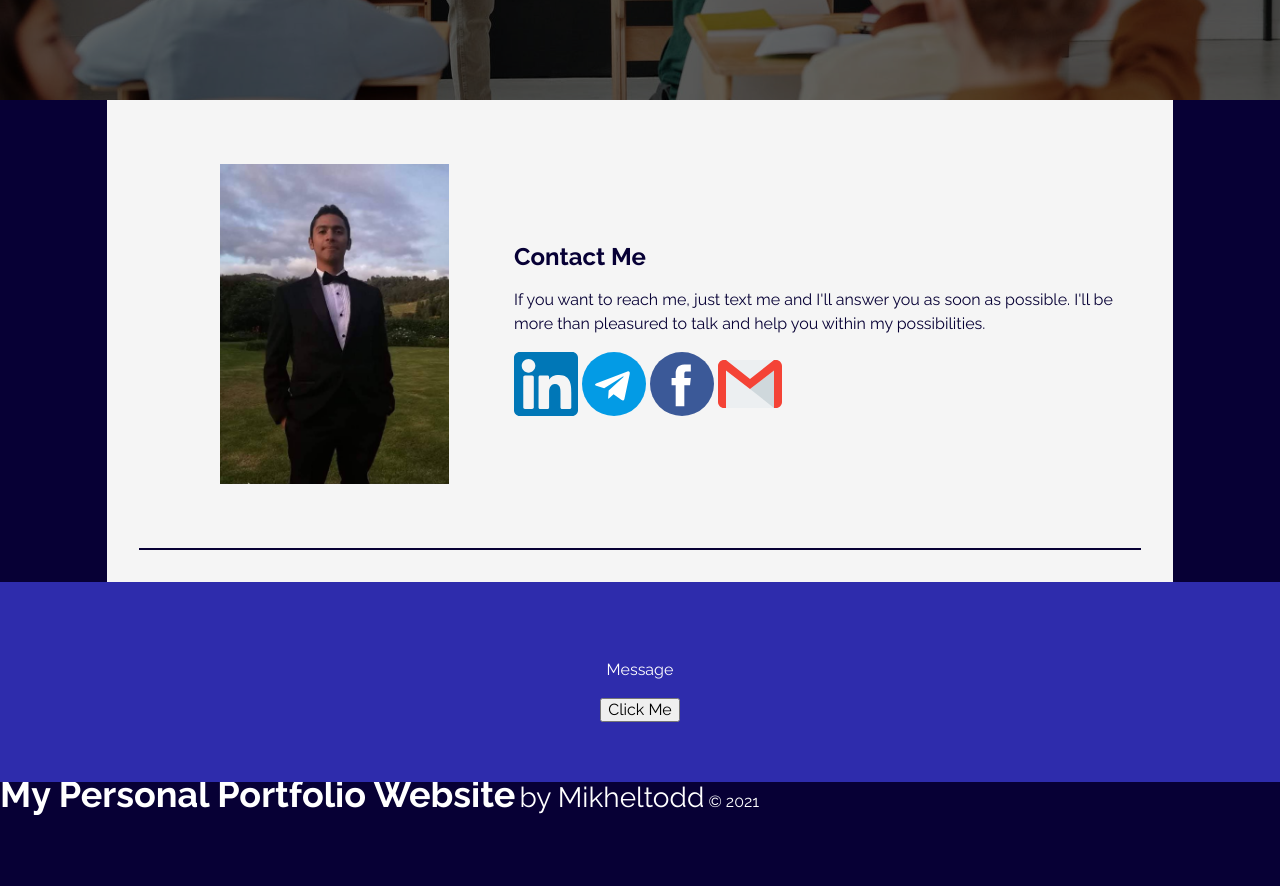
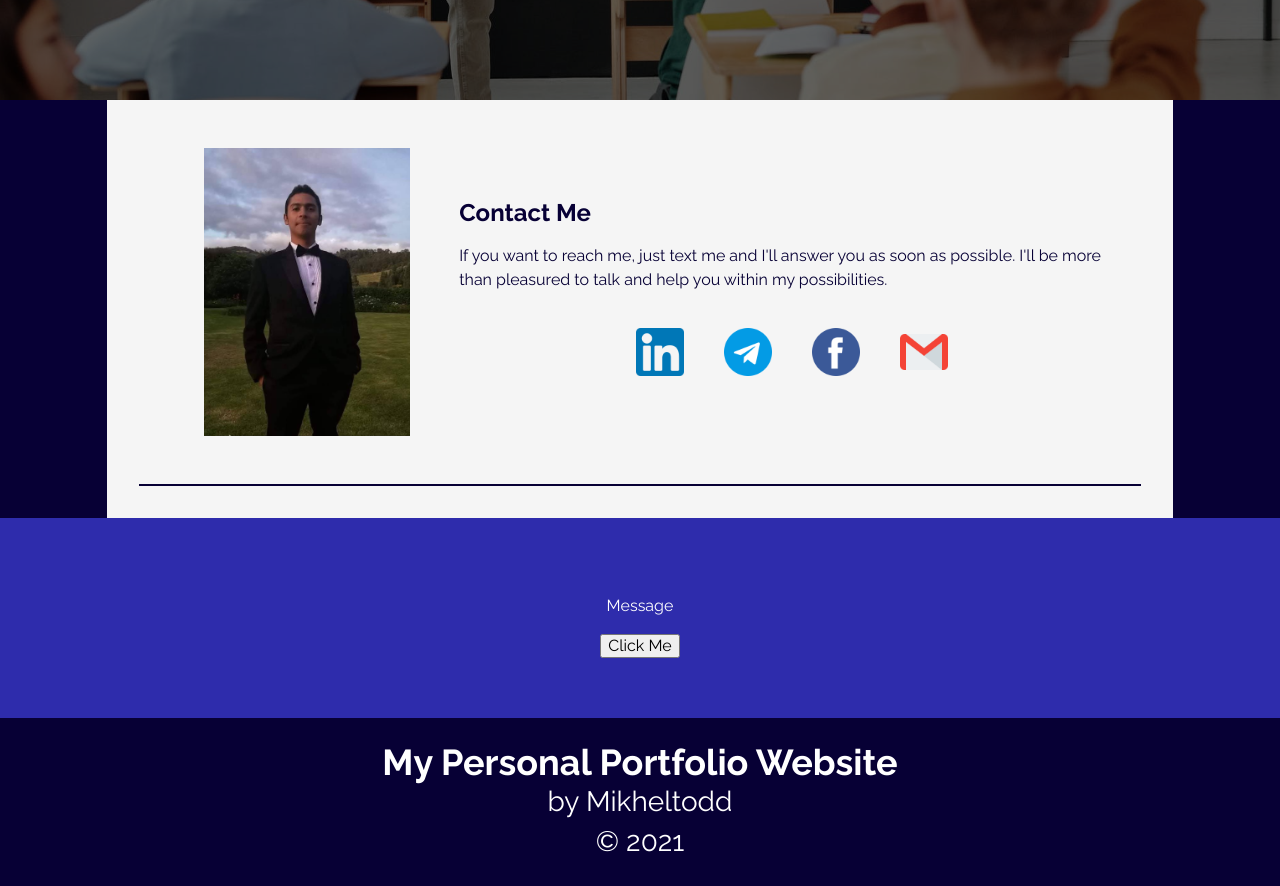
Before and after one commit to Mikheltodd/MyPersonalPortfolio, a plain HTML site: page contact.html in a window 1280 px wide. Shown: the part 460-1346 px from the top of the page. Before the commit the page ends 1275 px from the top, so only its background shows below. Drawn offline with Linux system fonts and the light colour scheme.

Commit message:
Contact and Footer Styling

```diff
--- a/contact.html
+++ b/contact.html
@@ -10,23 +10,16 @@
       href="./resources/img/logos/myLogo.ico"
       type="image/x-icon"
     />
-    <link
-      rel="icon"
-      href="./resources/img/logos/myLogo.ico"
-      type="image/x-icon"
-    />
+    <link rel="icon" href="./resources/img/logos/myLogo.ico" type="image/x-icon" />
     <link
       rel="stylesheet"
       type="text/css"
       href="./resources/css/normalize.css"
     />
     <link rel="stylesheet" type="text/css" href="./resources/css/style.css" />
-    <link rel="preconnect" href="https://fonts.googleapis.com" />
-    <link rel="preconnect" href="https://fonts.gstatic.com" crossorigin />
-    <link
-      href="https://fonts.googleapis.com/css2?family=Raleway:wght@400;700&display=swap"
-      rel="stylesheet"
-    />
+    <link rel="preconnect" href="https://fonts.googleapis.com">
+    <link rel="preconnect" href="https://fonts.gstatic.com" crossorigin>
+    <link href="https://fonts.googleapis.com/css2?family=Raleway:wght@400;700&display=swap" rel="stylesheet">
   </head>
   <body>
     <header>
@@ -47,7 +40,6 @@
         </ul>
       </nav>
     </header>
-
     <main>
       <div class="banner-top">
         <div class="overlay">
@@ -58,12 +50,9 @@
         <div></div>
         <div class="content">
         <section id="About">
-            <div class="info-card-right">
+          <div class="info-card-left">
             <figure class="info-image">
-                <img
-                  src="./resources/img/personal/contact_me.png"
-                  alt="personal image"
-                />
+              <img src="./resources/img/personal/contact_me.png" alt="personal image" />
               <figcaption></figcaption>
             </figure>
             <div class="info-block">
@@ -74,34 +63,43 @@
                 you within my possibilities.
               </p>
               <div class="social-media">
+                <figure>
                   <a
                     href="https://www.linkedin.com/in/miguel-angel-ortiz-padilla-40666985/"
                     target="_blank"
                     ><img
-                      src="./resources/img/logos/linkedin.svg"
+                      src="./resources/img/logos/linkedin.png"
                       alt="linkedin logo"
                   /></a>
+                </figure>
+                <figure>
                   <a href="https://t.me/Mikheltodd" target="_blank"
                     ><img
-                      src="./resources/img/logos/telegram.svg"
+                      src="./resources/img/logos/telegram.png"
                       alt="telegram logo"
                   /></a>
+                </figure>
+                <figure>
                   <a
                     href="https://www.facebook.com/miguel.ortiz11235/"
                     target="_blank"
                     ><img
-                      src="./resources/img/logos/facebook.svg"
+                      src="./resources/img/logos/facebook.png"
                       alt="facebook logo"
                   /></a>
+                </figure>
+                <figure>
                   <a href="mailto: miguel.ortiz1125@gmail.com" target="_blank"
                     ><img
-                      src="./resources/img/logos/gmail.svg"
+                      src="./resources/img/logos/gmail.png"
                       alt="gmail logo"
                   /></a>
+                </figure>
               </div>
             </div>
-            </div>
+
         </section>
+
       </div>
         <div></div>
       </div>
@@ -111,9 +109,9 @@
       </div>
     </main>
     <footer>
-      <span class="page-title">My Personal Portfolio Website</span>
-      <span class="page-author">by Mikheltodd</span>
-      <span>&copy; 2021</span>
+      <p class="page-title">My Personal Portfolio Website</p>
+      <p class="page-author">by Mikheltodd </p>
+      <p class="page-author">&copy; 2021</p>
     </footer>
   </body>
 </html>
--- a/resources/css/style.css
+++ b/resources/css/style.css
@@ -168,18 +168,19 @@ h1 {
 }
 
 /* ------------- Start Mobile About --------------- */
-.info-card-left,
-.info-card-right {
+.info-card-left {
   display: flex;
   flex-direction: column;
   align-items: center;
   padding: 1em;
+  text-align: center;
 }
 
 .info-image {
   display: flex;
-  max-height: 20em;
+  max-height: 18em;
   min-width: 15em;
+  margin: 0;
 }
 
 .info-image img {
@@ -243,7 +244,7 @@ details[open] summary {
 }
 
 .skill-card figure {
-  max-width: 7.5em;
+  max-width: 7em;
   min-height: 10em;
   flex-direction: column;
   justify-content: space-around;
@@ -260,6 +261,27 @@ details[open] summary {
 
 /* ------------- End Mobile Skills --------------- */
 
+/* ------------- Start Mobile Contact --------------- */
+.social-media {
+  display: flex;
+  flex-wrap: wrap;
+  justify-content: center;
+  align-content: center;
+}
+
+.social-media figure {
+  max-width: 7em;
+  flex-direction: column;
+  justify-content: space-around;
+  justify-items: center;
+  margin: 1.25em;
+}
+
+.social-media img {
+  max-height: 3em;
+}
+/* ------------- End Mobile Contact --------------- */
+
 /* ------------- End Mobile Sections --------------- */
 
 /* ------------- End Mobile Main Container --------------- */
@@ -267,7 +289,13 @@ details[open] summary {
 /* ------------- End Mobile Main --------------- */
 
 /* ------------- Start Mobile Footer --------------- */
-
+footer {
+  display: flex;
+  flex-direction: column;
+  align-items: center;
+  line-height: 2.5em;
+  margin: 1.5em;
+}
 /* ------------- End Mobile Footer --------------- */
 
 /* ---------------------------- */
@@ -358,10 +386,10 @@ details[open] summary {
   }
 
   /* ------------- Start Desktop About --------------- */
-  .info-card-left,
-  .info-card-right {
+  .info-card-left {
     flex-direction: row;
-    justify-content: space-around;
+    justify-content: space-between;
+    text-align: start;
   }
   /* ------------- End Desktop About --------------- */
 
@@ -382,14 +410,6 @@ details[open] summary {
   /* ------------- End Desktop Main Container --------------- */
   /* ------------- End Desktop Main --------------- */
 
-  /* ------------- Start Desktop Images --------------- */
-  .skill-card img,
-  .social-media img {
-    max-height: 4em;
-  }
-
-  /* ------------- End Desktop Images --------------- */
-
   /* ------------- Start Desktop Footer --------------- */
 
   /* ------------- End Desktop Footer --------------- */
```
Also changed, not shown: index.html (+3 -3 lines). Lines whose indentation alone changed are shown as unchanged.
